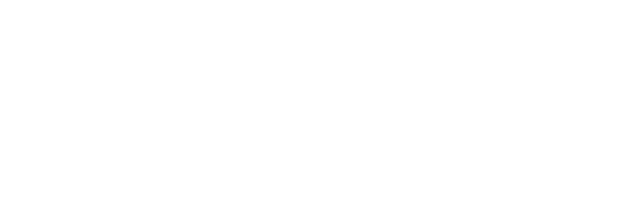
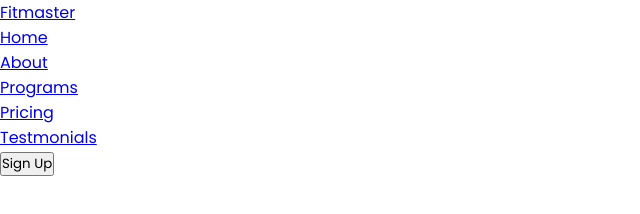
Before and after one commit to alisajad001/fitmaster, a plain HTML site: page index.html in a window 1280 px wide. Shown: the whole page, without its empty margins (0-640 px from the left). Drawn offline with Linux system fonts and the light colour scheme.

Commit message:
Add: Navbar

```diff
--- a/index.html
+++ b/index.html
@@ -11,6 +11,25 @@
     <link rel="stylesheet" href="assets/css/styles.css" />
   </head>
   <body>
+    <!-- Navbar - start -->
+    <header class="header">
+      <div class="container">
+        <nav class="navbar">
+          <a href="#" class="logo txt-brand">Fitmaster</a>
+
+          <ul class="navbar-list">
+            <li><a href="#">Home</a></li>
+            <li><a href="#">About</a></li>
+            <li><a href="#">Programs</a></li>
+            <li><a href="#">Pricing</a></li>
+            <li><a href="#">Testmonials</a></li>
+            <button class="btn-primary">Sign Up</button>
+          </ul>
+        </nav>
+      </div>
+    </header>
+    <!-- Navbar - end -->
+
     <script src="assets/js/index.js"></script>
   </body>
 </html>
```
